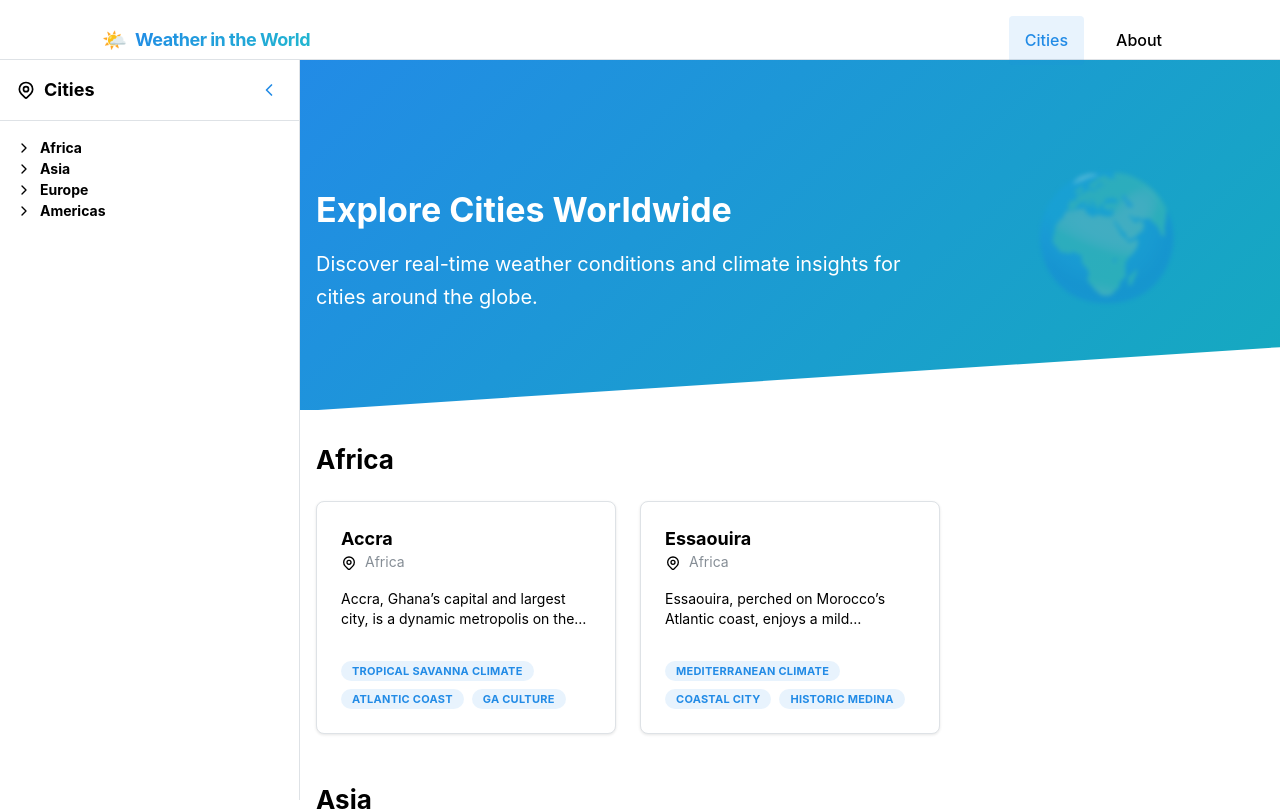
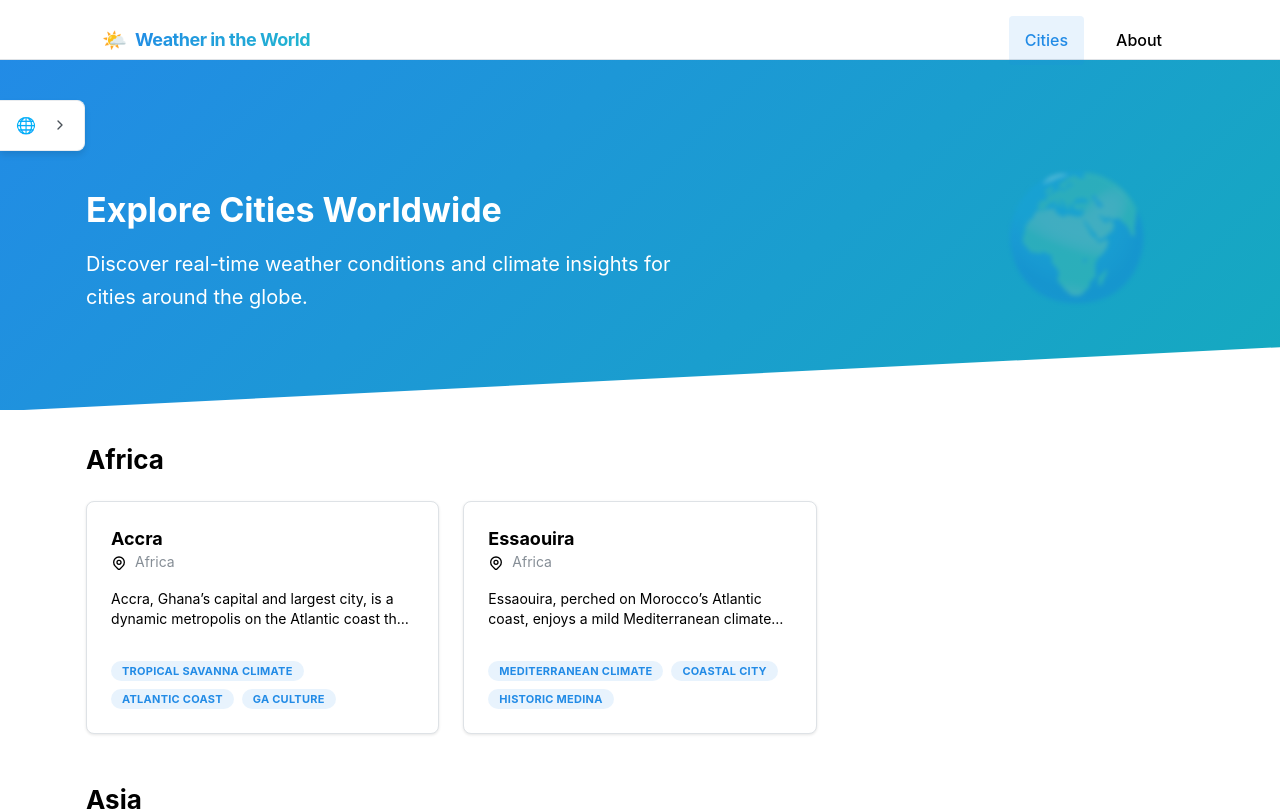
Before and after one commit to mmartha/witw, a Next.js app: page /cities in a window 1280 px wide. Shown: the top 811 px of the page. Built offline with nearby package versions, Linux system fonts and the light colour scheme.

Commit message:
default to collapsed side nav always, for now

```diff
--- a/src/app/cities/layout.js
+++ b/src/app/cities/layout.js
@@ -4,7 +4,7 @@ import WithShell from '@/components/shared/WithShell';
 
 export default function CitiesLayout({ children }) {
   return (
-    <WithShell sideNavStartOpen={true}>
+    <WithShell sideNavStartOpen={false}>
       {children}
     </WithShell>
   );
--- a/src/components/shared/WithShell.jsx
+++ b/src/components/shared/WithShell.jsx
@@ -9,7 +9,7 @@ import { IconChevronRight } from '@tabler/icons-react';
 import clsx from 'clsx';
 import classes from './WithShell.module.css';
 
-export default function WithShell({ children, sideNavStartOpen = true }) {
+export default function WithShell({ children, sideNavStartOpen = false }) {
   const [mobileOpened, setMobileOpened] = useState(false);
   const [desktopCollapsed, setDesktopCollapsed] = useState(!sideNavStartOpen);
 
```
